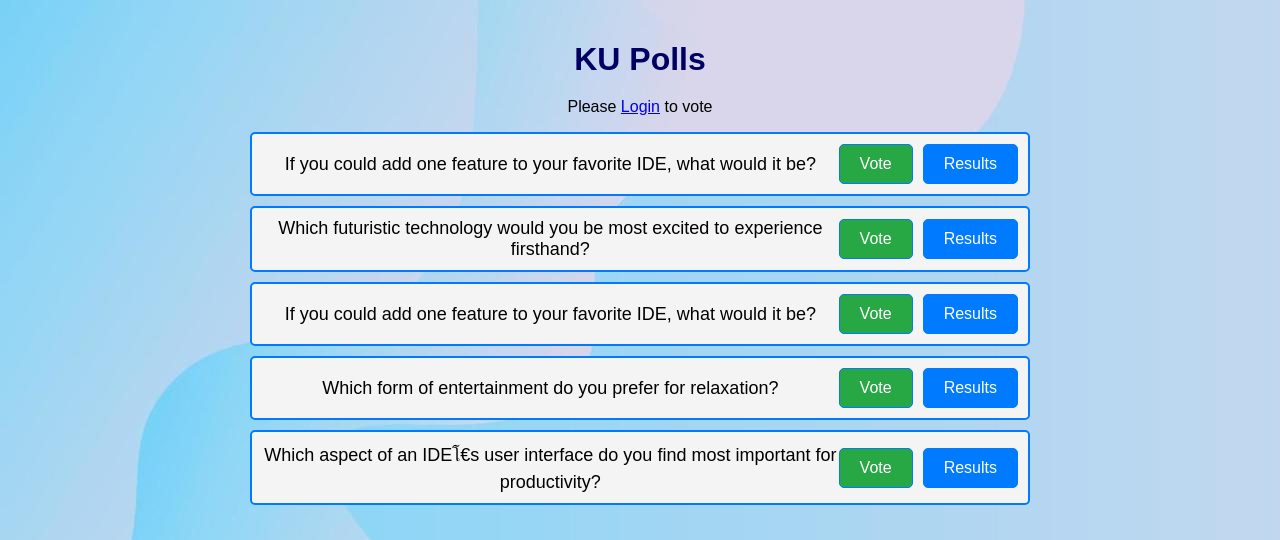
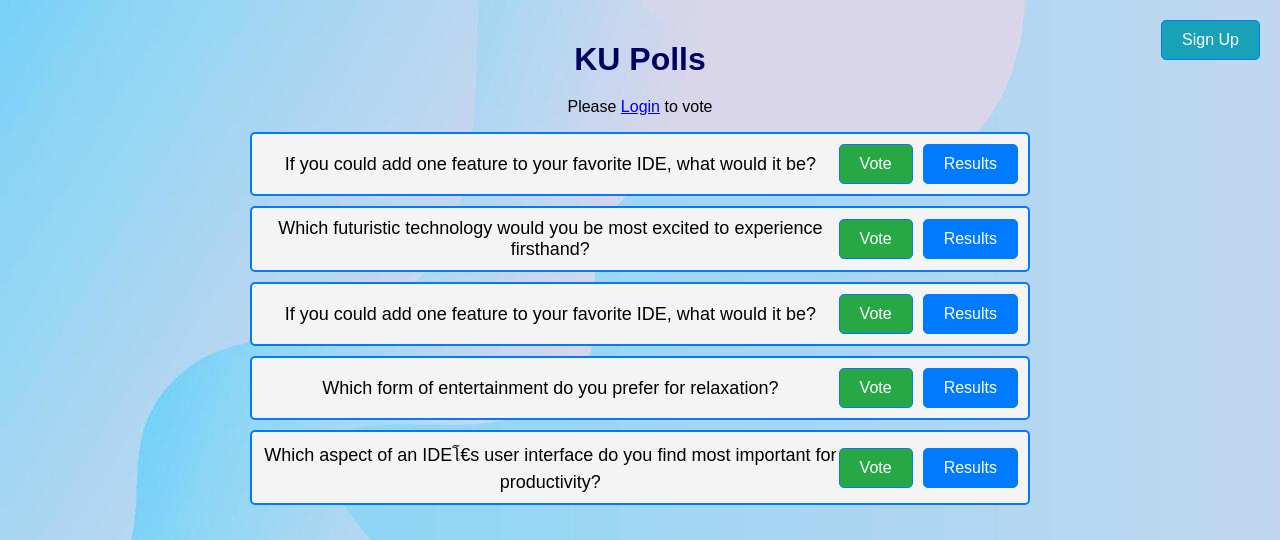
Before and after one commit to KikyoBRV/ku-polls, a Django app: page /polls/ in a window 1280 px wide. Shown: the top 540 px of the page. Run offline with Django 5.2, Linux system fonts and the light colour scheme; data comes from the database, SQL or seed files in the repository.

Commit message:
Add sign up button to every page

```diff
--- a/polls/templates/polls/index.html
+++ b/polls/templates/polls/index.html
@@ -10,6 +10,7 @@
             text-align: center;
             margin: 0;
             padding: 0;
+            position: relative; /* Added to position the button */
         }
         .container {
             max-width: 800px;
@@ -42,7 +43,7 @@
             display: flex;
             gap: 10px; /* space between buttons */
         }
-        .view-results, .vote {
+        .view-results, .vote, .signup {
             display: inline-block;
             padding: 10px 20px;
             border: 1px solid #007bff;
@@ -63,10 +64,20 @@
         .vote:hover {
             background-color: #218838;
         }
+        .signup {
+            background-color: #17a2b8;
+            position: absolute;
+            top: 20px;
+            right: 20px;
+        }
+        .signup:hover {
+            background-color: #138496;
+        }
     </style>
     <title>KU Polls</title>
 </head>
 <body>
+    <a class="signup" href="{% url 'polls:signup' %}">Sign Up</a>
     <div class="container">
         <h1>KU Polls</h1>
 
```
Also changed, not shown: polls/templates/polls/detail.html (+7 -0 lines), polls/templates/polls/results.html (+8 -1 lines).
